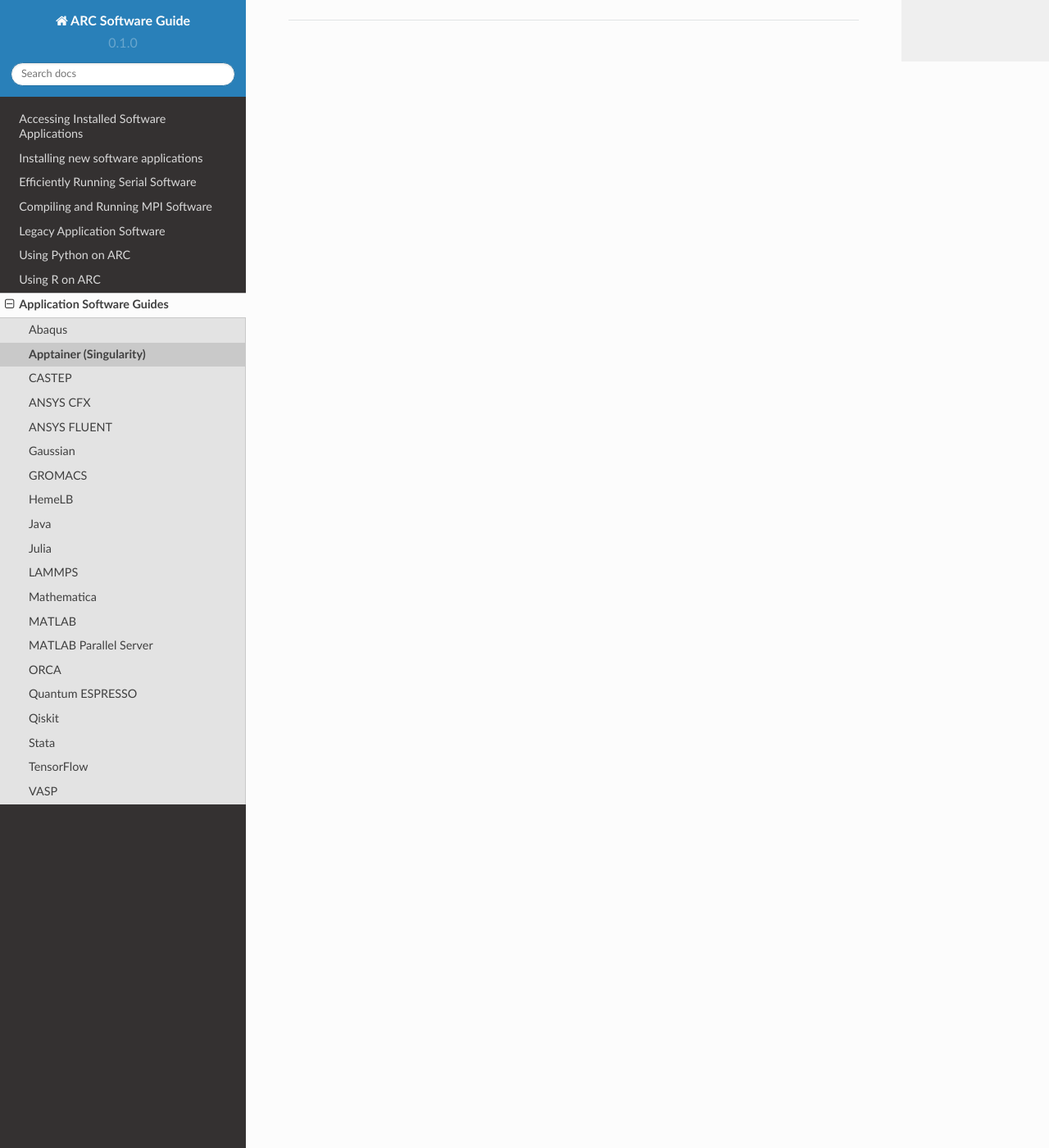
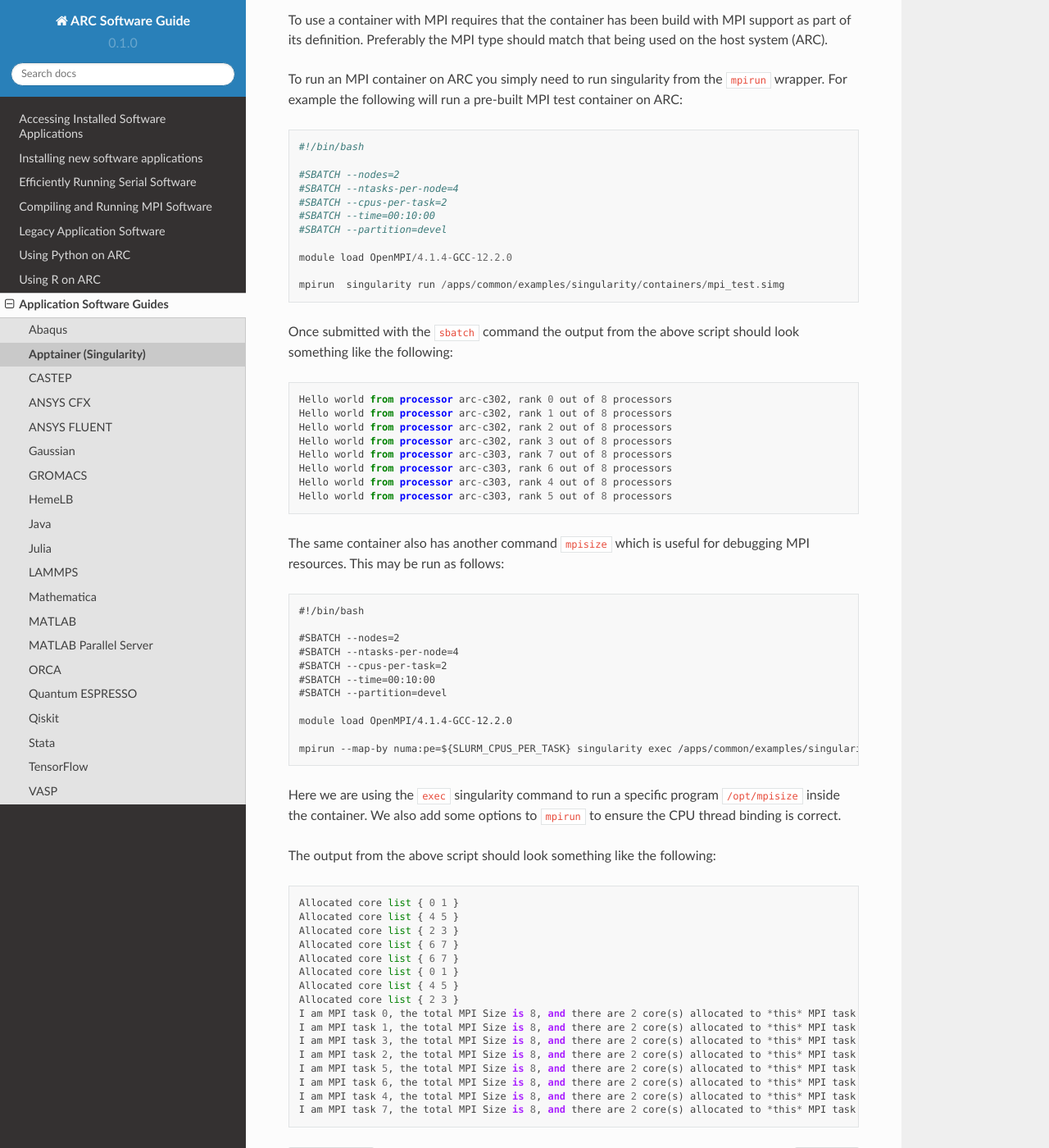
Before and after one commit to oxford-arc/arc-software-guide, a Sphinx documentation site: the page built from docs/source/apps/arc_apptainer.rst, in a window 1280 px wide and 1400 px high, scrolled down 2593 px. Shown: the whole window at 82% size. Built offline with Sphinx 7.4.7 and the Read the Docs theme 2.0.0, drawn with Linux system fonts in a browser that asks for light colours; some of the changed text lies outside the part shown.

Commit message:
Update arc_apptainer.rst

```diff
--- a/docs/source/apps/arc_apptainer.rst
+++ b/docs/source/apps/arc_apptainer.rst
@@ -103,3 +103,69 @@ The container image ``bind_test.simg`` used in the above example, was built usin
      ls $HOME
      echo "If you've mounted $DATA it contains:"
      ls $DATA
+
+** Using Singularity with MPI code **
+
+To use a container with MPI requires that the container has been build with MPI support as part of its definition. Preferably the MPI type should match that being used
+on the host system (ARC).
+
+To run an MPI container on ARC you simply need to run singularity from the ``mpirun`` wrapper. For example the following will run a pre-built MPI test container on ARC::
+
+   #!/bin/bash
+
+   #SBATCH --nodes=2
+   #SBATCH --ntasks-per-node=4
+   #SBATCH --cpus-per-task=2
+   #SBATCH --time=00:10:00
+   #SBATCH --partition=devel
+
+   module load OpenMPI/4.1.4-GCC-12.2.0
+
+   mpirun  singularity run /apps/common/examples/singularity/containers/mpi_test.simg
+
+Once submitted with the ``sbatch`` command the output from the above script should look something like the following::
+
+   Hello world from processor arc-c302, rank 0 out of 8 processors
+   Hello world from processor arc-c302, rank 1 out of 8 processors
+   Hello world from processor arc-c302, rank 2 out of 8 processors
+   Hello world from processor arc-c302, rank 3 out of 8 processors
+   Hello world from processor arc-c303, rank 7 out of 8 processors
+   Hello world from processor arc-c303, rank 6 out of 8 processors
+   Hello world from processor arc-c303, rank 4 out of 8 processors
+   Hello world from processor arc-c303, rank 5 out of 8 processors
+
+The same container also has another command ``mpisize`` which is useful for debugging MPI resources. This may be run as follows::
+
+   #!/bin/bash
+
+   #SBATCH --nodes=2
+   #SBATCH --ntasks-per-node=4
+   #SBATCH --cpus-per-task=2
+   #SBATCH --time=00:10:00
+   #SBATCH --partition=devel
+
+   module load OpenMPI/4.1.4-GCC-12.2.0
+
+   mpirun --map-by numa:pe=${SLURM_CPUS_PER_TASK} singularity exec /apps/common/examples/singularity/containers/mpi_test.simg  /opt/mpisize
+
+Here we are using the ``exec`` singularity command to run a specific program ``/opt/mpisize`` inside the container. We also add some options to ``mpirun`` to ensure
+the CPU thread binding is correct.
+
+The output from the above script should look something like the following::
+
+   Allocated core list { 0 1 }
+   Allocated core list { 4 5 }
+   Allocated core list { 2 3 }
+   Allocated core list { 6 7 }
+   Allocated core list { 6 7 }
+   Allocated core list { 0 1 }
+   Allocated core list { 4 5 }
+   Allocated core list { 2 3 }
+   I am MPI task 0, the total MPI Size is 8, and there are 2 core(s) allocated to *this* MPI task.
+   I am MPI task 1, the total MPI Size is 8, and there are 2 core(s) allocated to *this* MPI task.
+   I am MPI task 3, the total MPI Size is 8, and there are 2 core(s) allocated to *this* MPI task.
+   I am MPI task 2, the total MPI Size is 8, and there are 2 core(s) allocated to *this* MPI task.
+   I am MPI task 5, the total MPI Size is 8, and there are 2 core(s) allocated to *this* MPI task.
+   I am MPI task 6, the total MPI Size is 8, and there are 2 core(s) allocated to *this* MPI task.
+   I am MPI task 4, the total MPI Size is 8, and there are 2 core(s) allocated to *this* MPI task.
+   I am MPI task 7, the total MPI Size is 8, and there are 2 core(s) allocated to *this* MPI task.
```
